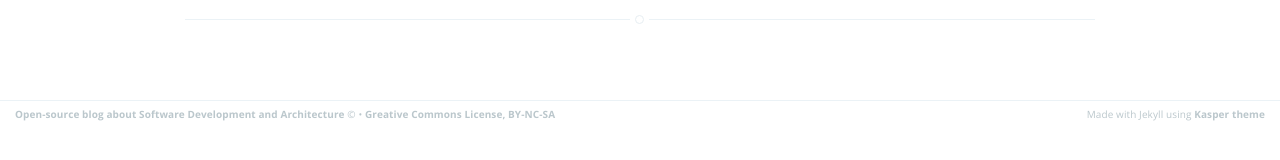
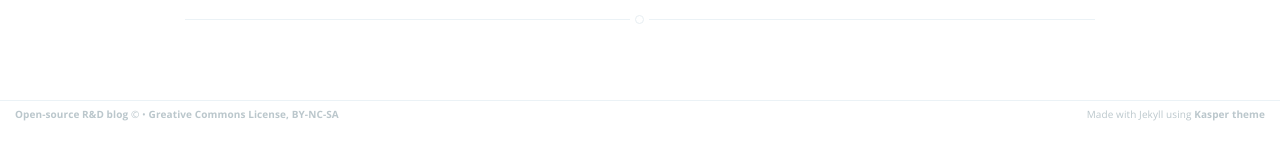
Before and after one commit to rndblog/rndblog.github.io, a Jekyll site: the page built from about.md, in a window 1280 px wide. Shown: the part 610-770 px from the top of the page. Built offline with Jekyll 4.4.1, drawn with Linux system fonts in a browser that asks for light colours; Markdown is read by kramdown in place of the engine named in the settings.

Commit message:
Init settings

```diff
--- a/_config.yml
+++ b/_config.yml
@@ -1,4 +1,4 @@
-name: Open-source blog about Software Development and Architecture
+name: Open-source R&D blog
 description: Now you can make better existing posts about Development, Big Data, Architecture, R&D and Management or create your own.
 meta_description: "Open-source notes and articles on High Load, Big Data, Java, Architecture and Management"
 
```
